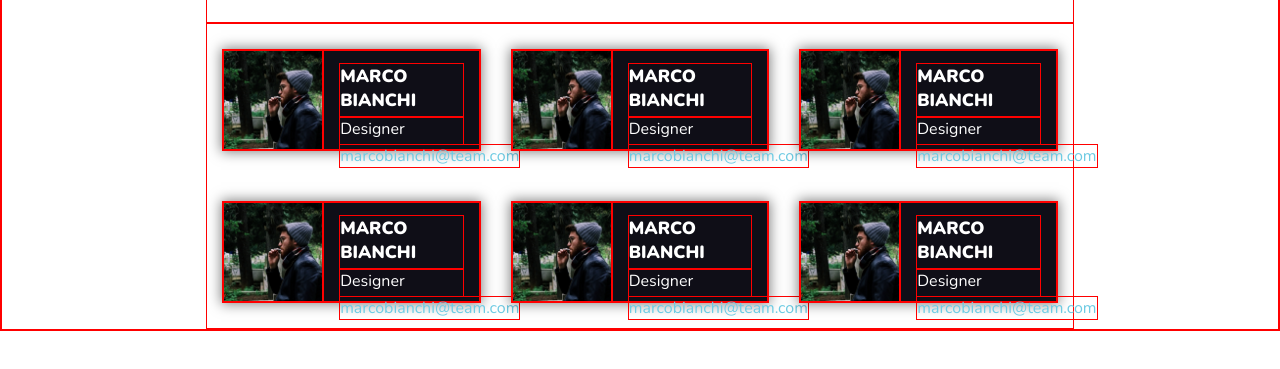
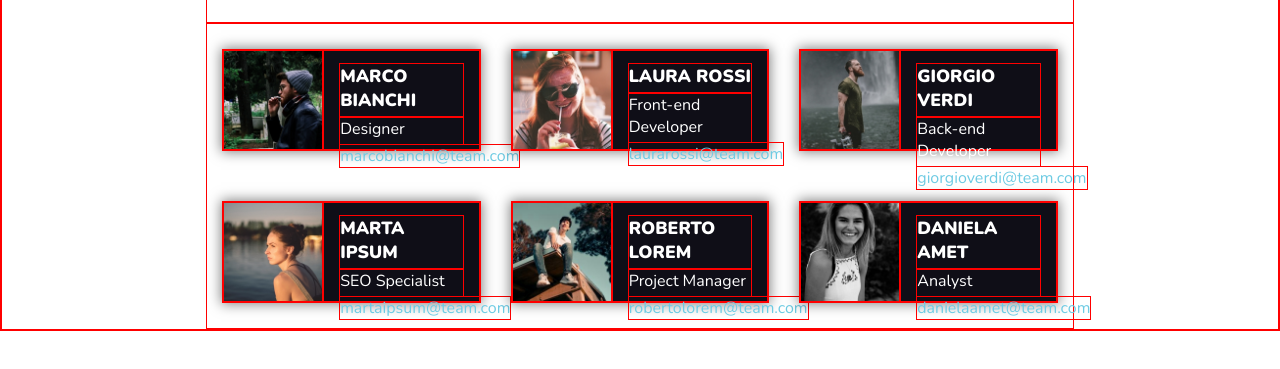
Before and after one commit to emanuele-pogliari/html-css-float-cards, a plain HTML site: page index.html in a window 1280 px wide. Shown: the part 203-572 px from the top of the page. Drawn offline with nearby package versions, Linux system fonts and the light colour scheme.

Commit message:
inserimento dati altre card

```diff
--- a/index.html
+++ b/index.html
@@ -38,47 +38,47 @@
             </div>
 
             <div class="card">
-                <img src="./img/male1.png" alt="">
+                <img src="./img/female1.png" alt="">
                 <div class="info-card">
-                    <div>MARCO BIANCHI</div>
-                    <div>Designer</div>
-                    <a href="mailto:marcobianchi@team.com">marcobianchi@team.com</a>
+                    <div>LAURA ROSSI</div>
+                    <div>Front-end Developer</div>
+                    <a href="mailto:laurarossi@team.com">laurarossi@team.com</a>
                 </div>
             </div>
 
             <div class="card">
-                <img src="./img/male1.png" alt="">
+                <img src="./img/male2.png" alt="">
                 <div class="info-card">
-                    <div>MARCO BIANCHI</div>
-                    <div>Designer</div>
-                    <a href="mailto:marcobianchi@team.com">marcobianchi@team.com</a>
+                    <div>GIORGIO VERDI</div>
+                    <div>Back-end Developer</div>
+                    <a href="mailto:giorgioverdi@team.com">giorgioverdi@team.com</a>
                 </div>
             </div>
 
             <div class="card">
-                <img src="./img/male1.png" alt="">
+                <img src="./img/female2.png" alt="">
                 <div class="info-card">
-                    <div>MARCO BIANCHI</div>
-                    <div>Designer</div>
-                    <a href="mailto:marcobianchi@team.com">marcobianchi@team.com</a>
+                    <div>MARTA IPSUM</div>
+                    <div>SEO Specialist</div>
+                    <a href="mailto:martaipsum@team.com">martaipsum@team.com</a>
                 </div>
             </div>
 
             <div class="card">
-                <img src="./img/male1.png" alt="">
+                <img src="./img/male3.png" alt="">
                 <div class="info-card">
-                    <div>MARCO BIANCHI</div>
-                    <div>Designer</div>
-                    <a href="mailto:marcobianchi@team.com">marcobianchi@team.com</a>
+                    <div>ROBERTO LOREM</div>
+                    <div>Project Manager</div>
+                    <a href="mailto:robertolorem@team.com">robertolorem@team.com</a>
                 </div>
             </div>
 
             <div class="card">
-                <img src="./img/male1.png" alt="">
+                <img src="./img/female3.png" alt="">
                 <div class="info-card">
-                    <div>MARCO BIANCHI</div>
-                    <div>Designer</div>
-                    <a href="mailto:marcobianchi@team.com">marcobianchi@team.com</a>
+                    <div>DANIELA AMET</div>
+                    <div>Analyst</div>
+                    <a href="mailto:danielaamet@team.com">danielaamet@team.com</a>
                 </div>
             </div>
 
```
